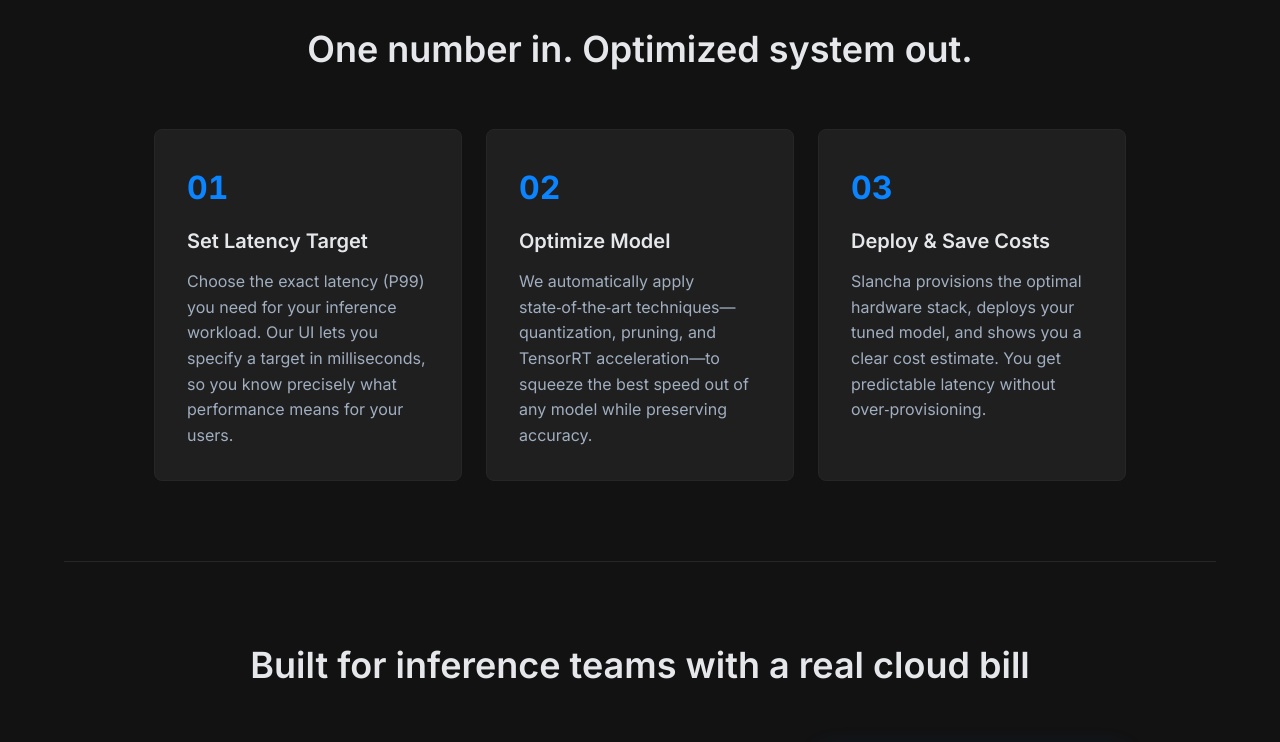
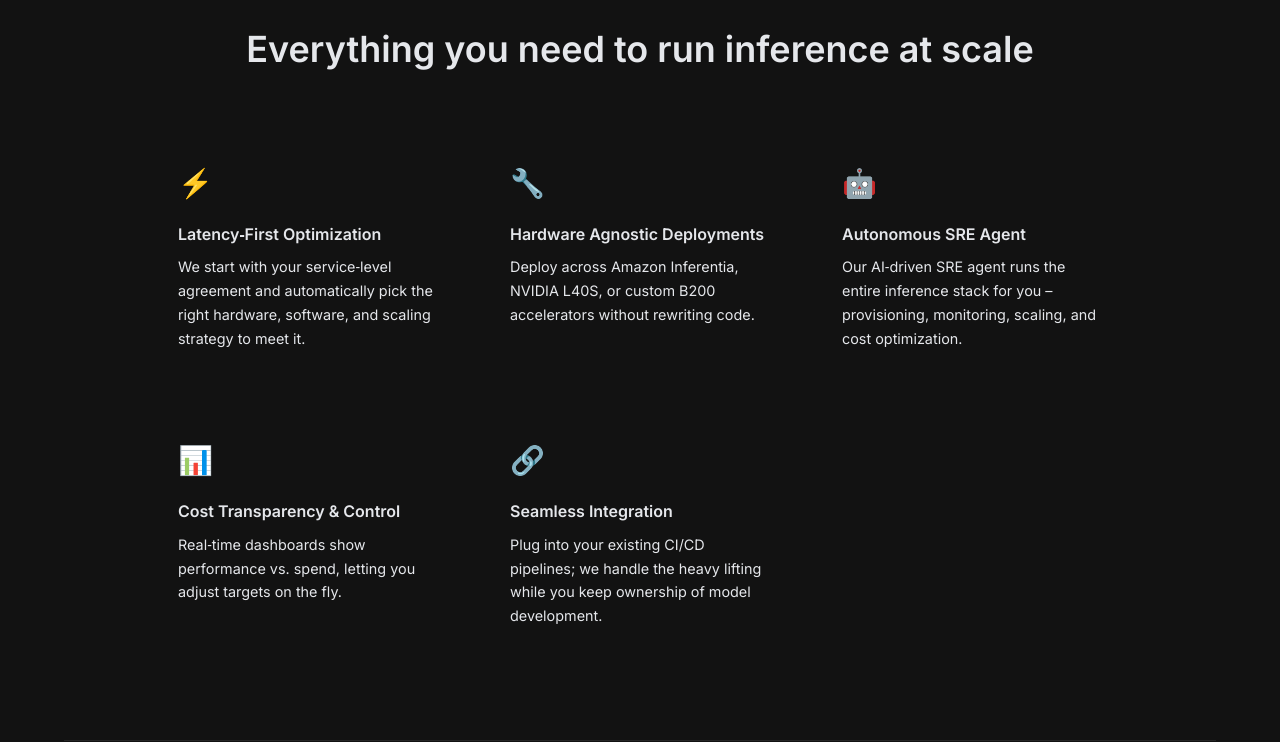
Before and after one commit to loganclaw9000/slancha-website, a React (Vite) app in the folder site/: page / in a window 1280 px wide. Shown: the part 700-1442 px from the top of the page. Built offline with nearby package versions, Linux system fonts and the light colour scheme.

Commit message:
[agent:claude] Add Features + About sections from new copy files; sync meta tags from meta.md

```diff
--- a/site/index.html
+++ b/site/index.html
@@ -3,10 +3,10 @@
   <head>
     <meta charset="UTF-8" />
     <meta name="viewport" content="width=device-width, initial-scale=1.0" />
-    <meta name="description" content="Slancha is the inference optimization platform for production AI teams. Set a P99 latency target; we handle model optimization, hardware selection, and cost management automatically." />
-    <meta property="og:title" content="Slancha — Pick your latency. We handle the rest." />
-    <meta property="og:description" content="The inference optimization platform for teams running production AI. Set a P99 latency target — we optimize your model, select the hardware, and manage costs automatically." />
-    <title>Slancha — Pick your latency. We handle the rest.</title>
+    <meta name="description" content="Optimize inference with Slancha's latency‑first platform. Reduce cloud costs, boost performance, and simplify model deployment." />
+    <meta property="og:title" content="Slancha — Pick your latency, we handle the rest." />
+    <meta property="og:description" content="Optimize inference with Slancha's latency‑first platform. Reduce cloud costs, boost performance, and simplify model deployment." />
+    <title>Slancha — Pick your latency, we handle the rest.</title>
     <link rel="preconnect" href="https://fonts.googleapis.com" />
     <link rel="preconnect" href="https://fonts.gstatic.com" crossorigin />
     <link href="https://fonts.googleapis.com/css2?family=Inter:wght@400;500;600;700&display=swap" rel="stylesheet" />
--- /dev/null
+++ b/site/src/components/About.css
@@ -0,0 +1,26 @@
+.about {
+  background: var(--color-surface);
+}
+
+.about-inner {
+  max-width: 760px;
+  margin: 0 auto;
+  text-align: center;
+}
+
+.about-body p {
+  font-size: 1.05rem;
+  color: var(--color-text-muted);
+  line-height: 1.8;
+  margin-bottom: 1.25rem;
+}
+
+.about-body p:last-child {
+  margin-bottom: 0;
+}
+
+@media (max-width: 600px) {
+  .about-body p {
+    font-size: 0.95rem;
+  }
+}
--- /dev/null
+++ b/site/src/components/About.jsx
@@ -0,0 +1,25 @@
+import React from 'react';
+import { useScrollReveal } from '../utils/useScrollReveal';
+import './About.css';
+
+export default function About() {
+  const ref = useScrollReveal();
+  return (
+    <section ref={ref} className="about section-padded reveal" id="about">
+      <div className="about-inner">
+        <h2 className="section-title">Built for teams who ship</h2>
+        <div className="about-body">
+          <p>
+            Slancha empowers developers and enterprises to run inference workloads at the edge of latency and cost. We combine cutting‑edge hardware selection, automated optimization, and a managed control plane so you can focus on building models—not managing infrastructure.
+          </p>
+          <p>
+            Our platform continuously evaluates your workload, picks the right hardware—from NVIDIA L40S to AWS Inferentia—sets the optimal batch size, and scales in real time. The result: lower latency, predictable costs, and no need for an internal inference ops team.
+          </p>
+          <p>
+            Whether you're a startup launching a new AI product or a large organization scaling existing services, Slancha delivers a seamless, latency‑first experience that lets you ship faster and stay competitive.
+          </p>
+        </div>
+      </div>
+    </section>
+  );
+}
--- /dev/null
+++ b/site/src/components/Features.css
@@ -0,0 +1,53 @@
+.features {
+  background: var(--color-bg);
+}
+
+.features-grid {
+  display: grid;
+  grid-template-columns: repeat(3, 1fr);
+  gap: 1.5rem;
+  margin-top: 3rem;
+}
+
+.feature-card {
+  background: var(--color-surface);
+  border: 1px solid var(--color-border);
+  border-radius: var(--radius-md);
+  padding: 2rem 1.5rem;
+  transition: border-color 0.2s ease, transform 0.2s ease;
+}
+
+.feature-card:hover {
+  border-color: var(--color-accent);
+  transform: translateY(-2px);
+}
+
+.feature-icon {
+  font-size: 1.75rem;
+  margin-bottom: 1rem;
+}
+
+.feature-title {
+  font-size: 1rem;
+  font-weight: 600;
+  color: var(--color-text);
+  margin-bottom: 0.5rem;
+}
+
+.feature-body {
+  font-size: 0.9rem;
+  color: var(--color-text-muted);
+  line-height: 1.65;
+}
+
+@media (max-width: 900px) {
+  .features-grid {
+    grid-template-columns: repeat(2, 1fr);
+  }
+}
+
+@media (max-width: 600px) {
+  .features-grid {
+    grid-template-columns: 1fr;
+  }
+}
--- /dev/null
+++ b/site/src/components/Features.jsx
@@ -0,0 +1,49 @@
+import React from 'react';
+import { useScrollReveal } from '../utils/useScrollReveal';
+import './Features.css';
+
+const features = [
+  {
+    icon: '⚡',
+    title: 'Latency‑First Optimization',
+    body: 'We start with your service‑level agreement and automatically pick the right hardware, software, and scaling strategy to meet it.',
+  },
+  {
+    icon: '🔧',
+    title: 'Hardware Agnostic Deployments',
+    body: 'Deploy across Amazon Inferentia, NVIDIA L40S, or custom B200 accelerators without rewriting code.',
+  },
+  {
+    icon: '🤖',
+    title: 'Autonomous SRE Agent',
+    body: 'Our AI‑driven SRE agent runs the entire inference stack for you – provisioning, monitoring, scaling, and cost optimization.',
+  },
+  {
+    icon: '📊',
+    title: 'Cost Transparency & Control',
+    body: 'Real‑time dashboards show performance vs. spend, letting you adjust targets on the fly.',
+  },
+  {
+    icon: '🔗',
+    title: 'Seamless Integration',
+    body: 'Plug into your existing CI/CD pipelines; we handle the heavy lifting while you keep ownership of model development.',
+  },
+];
+
+export default function Features() {
+  const ref = useScrollReveal();
+  return (
+    <section ref={ref} className="features section-padded reveal" id="features">
+      <h2 className="section-title">Everything you need to run inference at scale</h2>
+      <div className="features-grid">
+        {features.map(f => (
+          <div className="feature-card" key={f.title}>
+            <div className="feature-icon">{f.icon}</div>
+            <h3 className="feature-title">{f.title}</h3>
+            <p className="feature-body">{f.body}</p>
+          </div>
+        ))}
+      </div>
+    </section>
+  );
+}
--- a/site/src/pages/Home.jsx
+++ b/site/src/pages/Home.jsx
@@ -1,9 +1,11 @@
 import React from 'react';
 import Nav from '../components/Nav';
 import Hero from '../components/Hero';
+import Features from '../components/Features';
 import HowItWorks from '../components/HowItWorks';
 import TierCards from '../components/TierCards';
 import TechStack from '../components/TechStack';
+import About from '../components/About';
 import PilotCTA from '../components/PilotCTA';
 import Footer from '../components/Footer';
 
@@ -13,10 +15,14 @@
       <Nav />
       <Hero />
       <hr className="section-divider" />
+      <Features />
+      <hr className="section-divider" />
       <HowItWorks />
       <hr className="section-divider" />
       <TierCards />
       <TechStack />
+      <hr className="section-divider" />
+      <About />
       <PilotCTA />
       <Footer />
     </div>
```
Also changed, not shown: site/copy/about.md (+3 -8 lines).
